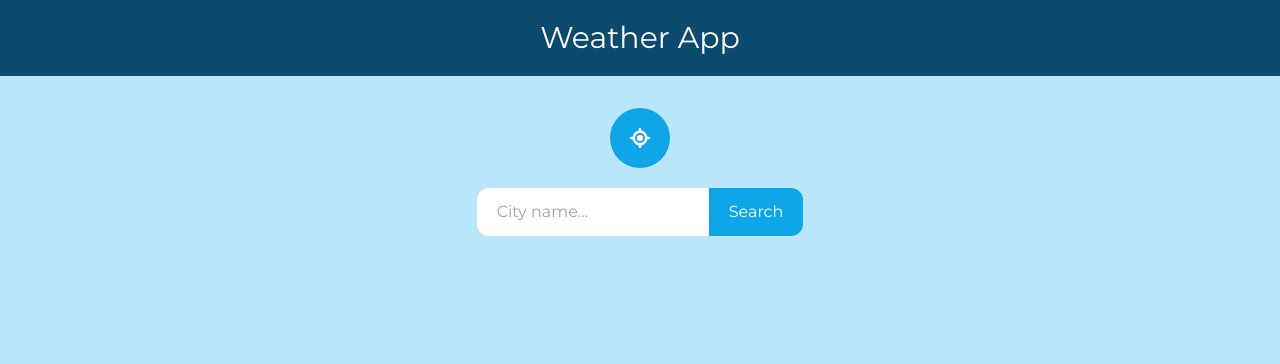
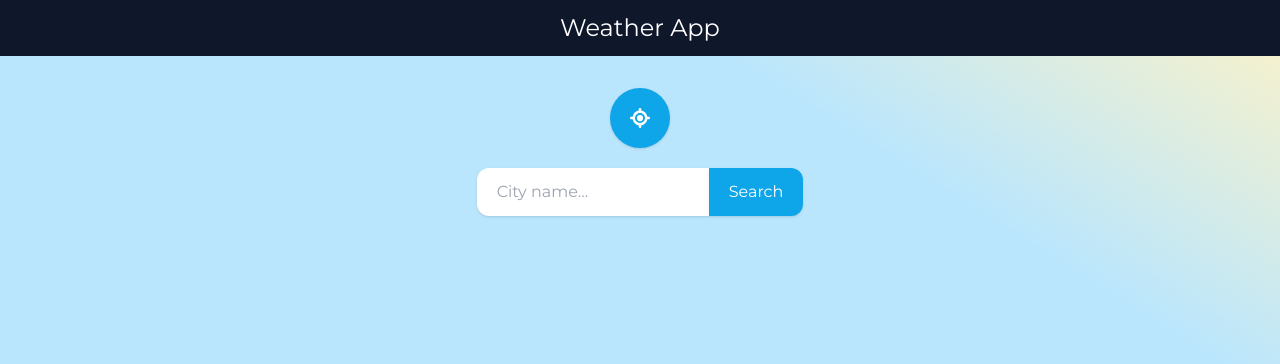
Before and after one commit to ivoalvesdev/weather-app, a React (Vite) app: page / in a window 1280 px wide. Shown: the top 364 px of the page. Built offline with nearby package versions, Linux system fonts and the light colour scheme; no server answers.

Commit message:
Improve UI with gradients and shadows.

```diff
--- a/src/App.jsx
+++ b/src/App.jsx
@@ -66,28 +66,28 @@ const App = () => {
   }
 
   return (
-    <div className="bg-sky-200 h-screen">
-      <header className="bg-sky-900 text-white text-center p-5">
-        <h1 className="text-3xl">Weather App</h1>
+    <div className="bg-gradient-to-tr from-75% from-sky-200 to-amber-100 h-screen">
+      <header className="bg-slate-900 text-white text-center p-3">
+        <h1 className="text-2xl">Weather App</h1>
       </header>
       <main className="container mx-auto my-8 max-w-2xl px-5">
         <div className="text-center">
           <button
-            className="bg-sky-500 hover:bg-sky-600 transition-all text-white px-5 py-3 rounded-full mb-5 aspect-square text-xl"
+            className="bg-sky-500 hover:bg-sky-600 transition-all text-white px-5 py-3 rounded-full mb-5 aspect-square text-xl shadow"
             onClick={getLocation}
           >
             <FaLocationCrosshairs />
           </button>
           <form onSubmit={handleSubmit}>
             <input
-              className="px-5 py-3 mb-5 rounded-l-xl"
+              className="px-5 py-3 mb-5 rounded-l-xl shadow"
               type="text"
               placeholder="City name..."
               required
               onChange={(e) => setInputStr(e.target.value)}
             />
             <button
-              className="bg-sky-500 hover:bg-sky-600 transition-all text-white px-5 py-3 mb-5 rounded-r-xl"
+              className="bg-sky-500 hover:bg-sky-600 transition-all text-white px-5 py-3 mb-5 rounded-r-xl shadow"
               type="submit"
             >
               Search
@@ -98,7 +98,7 @@ const App = () => {
         {weather && (
           <div className="mt-5">
             <div className="flex flex-col sm:grid grid-cols-2 gap-5">
-              <div className="bg-sky-100  hover:bg-sky-50 transition-all p-5 rounded-xl sm:aspect-square flex sm:flex-col items-center sm:justify-center gap-5">
+              <div className="bg-sky-100  hover:bg-sky-50 transition-all p-5 rounded-xl sm:aspect-square flex sm:flex-col items-center sm:justify-center gap-5  shadow">
                 <img
                   className="bg-sky-200 rounded-full sm:mb-3"
                   src={`https://openweathermap.org/img/wn/${weather.weather[0].icon}@2x.png`}
@@ -110,7 +110,7 @@ const App = () => {
                 </div>
               </div>
 
-              <div className="bg-sky-100  hover:bg-sky-50 transition-all p-5 sm:p-10 rounded-xl sm:aspect-square">
+              <div className="bg-sky-100  hover:bg-sky-50 transition-all p-5 sm:p-10 rounded-xl sm:aspect-square shadow">
                 <h3 className="text-xl font-bold flex items-center gap-3">
                   <FaLocationDot />
                   {weather.name}
@@ -123,13 +123,13 @@ const App = () => {
             </div>
             <br />
             <div className="grid grid-cols-2 gap-5">
-              <div className="bg-sky-100  hover:bg-sky-50 transition-all p-5 rounded-xl aspect-square flex flex-col items-center justify-center">
+              <div className="bg-sky-100  hover:bg-sky-50 transition-all p-5 rounded-xl aspect-square flex flex-col items-center justify-center shadow">
                 <div className="text-6xl text-sky-600">
                   <WiHumidity />
                 </div>
                 <b className="text-lg">{weather.main.humidity}%</b>
               </div>
-              <div className="bg-sky-100  hover:bg-sky-50 transition-all p-5 rounded-xl aspect-square flex flex-col items-center justify-center">
+              <div className="bg-sky-100  hover:bg-sky-50 transition-all p-5 rounded-xl aspect-square flex flex-col items-center justify-center shadow">
                 <div className="text-4xl text-slate-600">
                   <FaWind />
                 </div>
```
